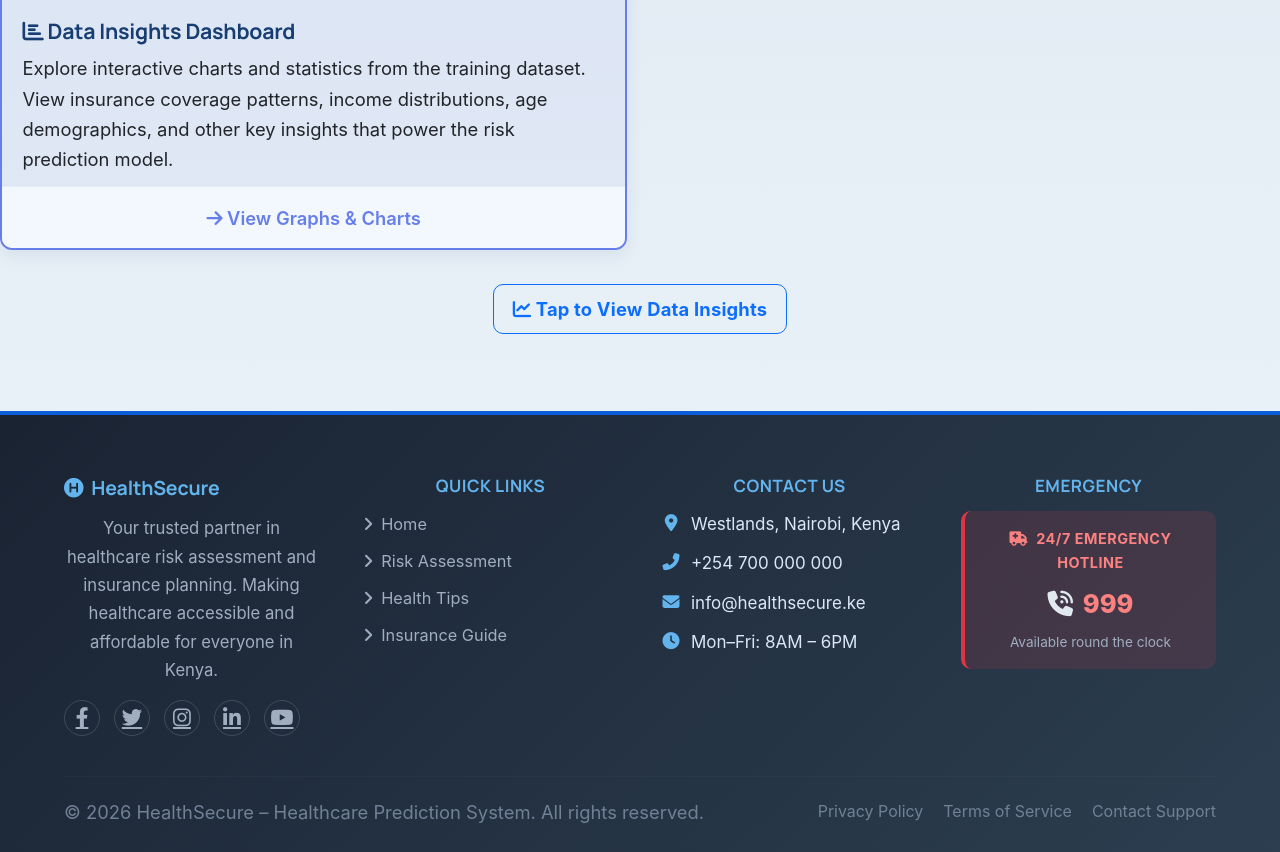
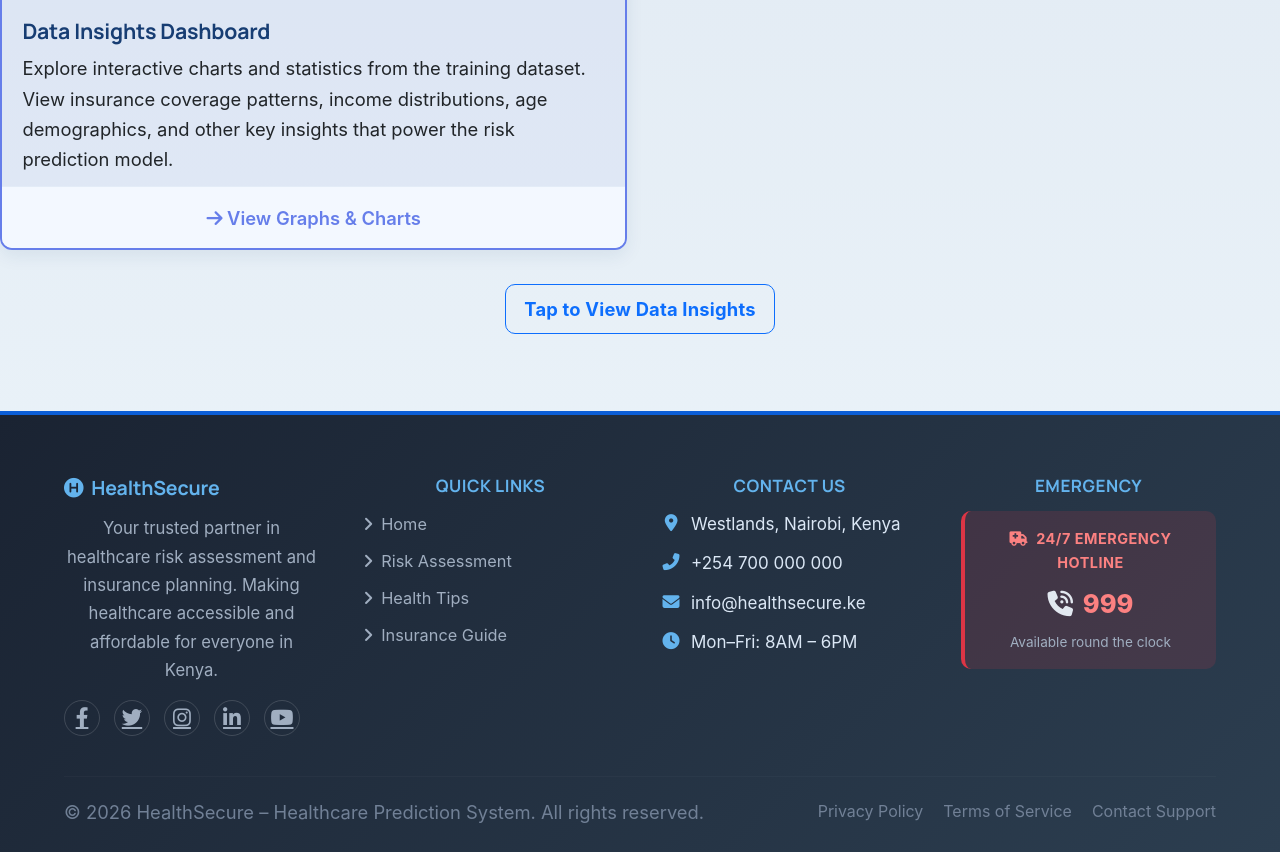
Before and after one commit to Nyangweso1/healthcare, a Flask app: page /health-tips in a window 1280 px wide. Shown: the part 1851-2703 px from the top of the page. Run offline with Flask 3, Linux system fonts and the light colour scheme; a user stored in the database is signed in.

Commit message:
modified

```diff
--- a/templates/eda.html
+++ b/templates/eda.html
@@ -7,7 +7,7 @@
 {% block content %}
 <section class="eda-dashboard">
     <div class="eda-hero">
-        <h1><i class="fas fa-chart-line"></i> Data Insights Dashboard</h1>
+        <h1> Data Insights Dashboard</h1>
         <p>Interactive statistics generated from the cleaned training dataset used by the prediction model.</p>
         <div class="eda-live-controls">
             <span id="liveStatus" class="live-pill"><i class="fas fa-sync-alt"></i> Auto-updating</span>
--- a/templates/health_tips.html
+++ b/templates/health_tips.html
@@ -147,7 +147,7 @@
     <div class="card h-100 tip-info-card" style="border: 2px solid #667eea; background: rgba(102, 126, 234, 0.05);">
       <div class="tip-card-image" style="--tip-bg: url('https://images.unsplash.com/photo-1551288049-bebda4e38f71?w=1200&auto=format&fit=crop&q=80');"></div>
       <div class="card-body d-flex flex-column tip-card-content">
-        <h5 class="card-title"><i class="fas fa-chart-bar"></i> Data Insights Dashboard</h5>
+        <h5 class="card-title"> Data Insights Dashboard</h5>
         <p class="card-text">
           Explore interactive charts and statistics from the training dataset. View insurance coverage patterns,
           income distributions, age demographics, and other key insights that power the risk prediction model.
@@ -164,7 +164,7 @@
 
 <div class="mt-2 mb-4 text-center">
   <a href="{{ url_for('eda') }}" class="btn btn-outline-primary">
-    <i class="fas fa-chart-line"></i> Tap to View Data Insights
+   Tap to View Data Insights
   </a>
 </div>
 
```
